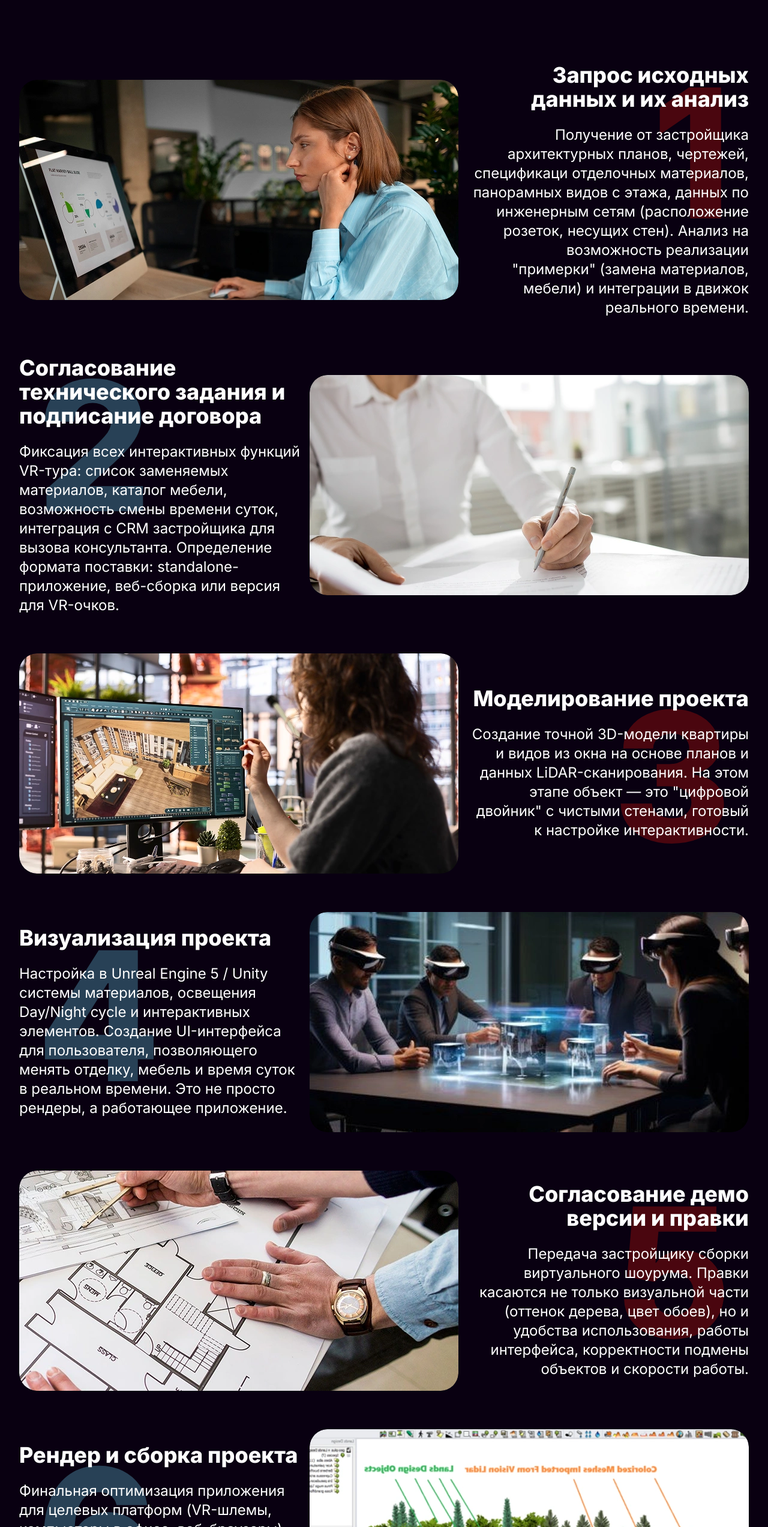
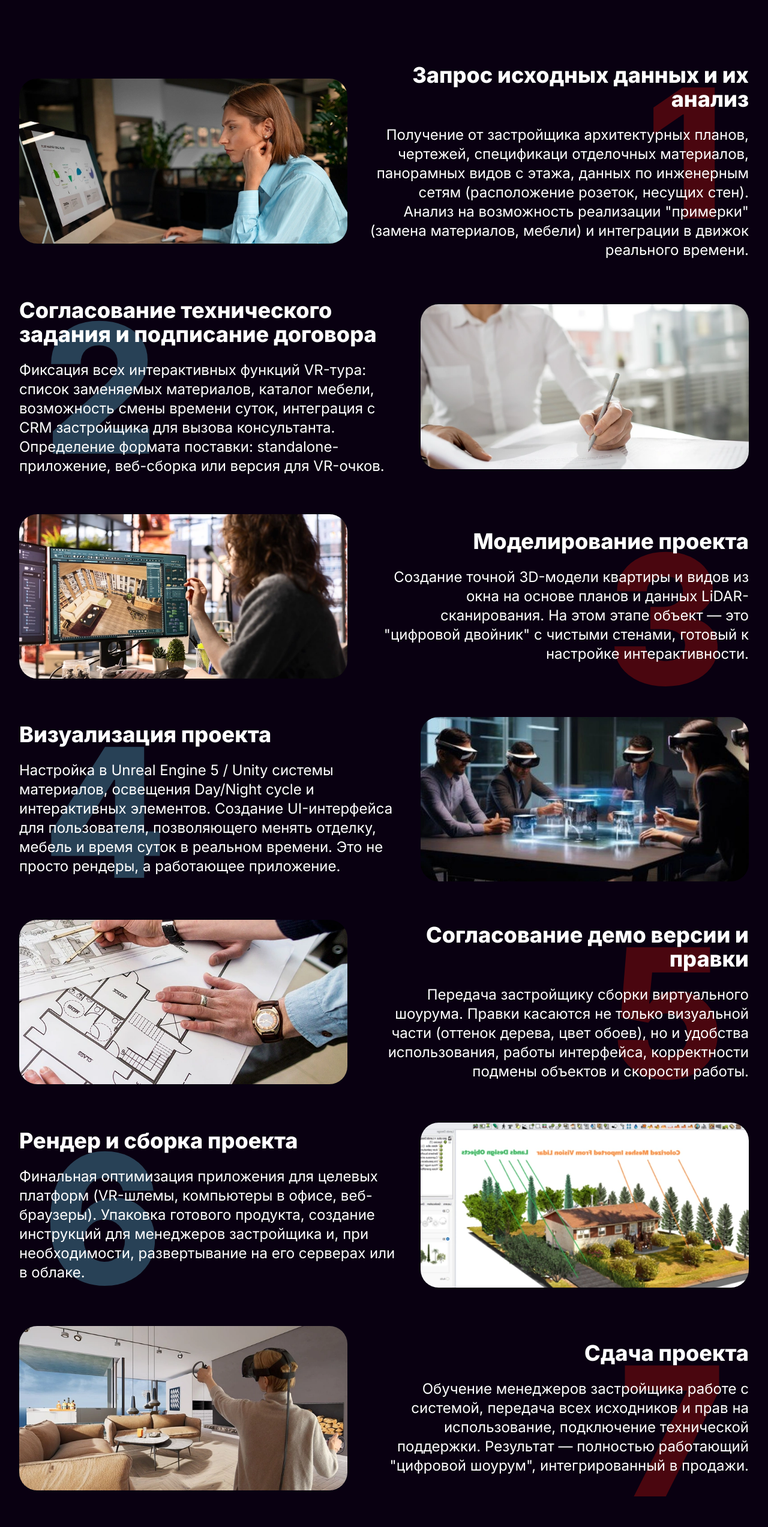
Before and after one commit to sense-and-home/sense-and-home-client, a React (Vite) app: page / in a window 1280 px wide. Shown: the part 1821-4366 px from the top of the page at 60% size. Built offline with nearby package versions, Linux system fonts and the light colour scheme; no server answers.

Commit message:
fix: steps section image and text sizing and margins

```diff
--- a/src/sections/StepsSection.tsx
+++ b/src/sections/StepsSection.tsx
@@ -16,9 +16,9 @@ export function StepsSection() {
         Этапы работ
       </h2>
 
-      <div className="flex flex-col items-center gap-4 lg:flex-row">
+      <div className="flex flex-col items-center gap-8 lg:flex-row">
         <img
-          className="rounded-secondary w-full max-w-md lg:max-w-none lg:grow-0 lg:basis-1/3"
+          className="rounded-secondary h-auto w-full max-w-full object-cover lg:max-w-[45%]"
           src={Showcase1}
           alt=""
         />
@@ -44,7 +44,7 @@ export function StepsSection() {
         </div>
       </div>
 
-      <div className="flex flex-col items-center gap-4 lg:flex-row">
+      <div className="flex flex-col items-center gap-8 lg:flex-row">
         <div className="relative order-2 w-full lg:order-1 lg:w-auto">
           <div className="relative z-10 text-center lg:text-left">
             <h3 className="mb-4 text-2xl font-extrabold md:mb-6 md:text-3xl lg:text-4xl">
@@ -66,15 +66,15 @@ export function StepsSection() {
         </div>
 
         <img
-          className="rounded-secondary order-1 w-full max-w-md lg:order-2 lg:max-w-none lg:grow-0 lg:basis-1/3"
+          className="rounded-secondary order-1 h-auto w-full max-w-full object-cover lg:order-2 lg:max-w-[45%]"
           src={Showcase2}
           alt=""
         />
       </div>
 
-      <div className="flex flex-col items-center gap-4 lg:flex-row">
+      <div className="flex flex-col items-center gap-8 lg:flex-row">
         <img
-          className="rounded-secondary w-full max-w-md lg:max-w-none lg:grow-0 lg:basis-1/3"
+          className="rounded-secondary h-auto w-full max-w-full object-cover lg:max-w-[45%]"
           src={Showcase3}
           alt=""
         />
@@ -99,7 +99,7 @@ export function StepsSection() {
         </div>
       </div>
 
-      <div className="flex flex-col items-center gap-4 lg:flex-row">
+      <div className="flex flex-col items-center gap-8 lg:flex-row">
         <div className="relative order-2 w-full lg:order-1 lg:w-auto">
           <div className="relative z-10 text-center lg:text-left">
             <h3 className="mb-4 text-2xl font-extrabold md:mb-6 md:text-3xl lg:text-4xl">
@@ -121,15 +121,15 @@ export function StepsSection() {
         </div>
 
         <img
-          className="rounded-secondary order-1 w-full max-w-md lg:order-2 lg:max-w-none lg:grow-0 lg:basis-1/3"
+          className="rounded-secondary order-1 h-auto w-full max-w-full object-cover lg:order-2 lg:max-w-[45%]"
           src={Showcase4}
           alt=""
         />
       </div>
 
-      <div className="flex flex-col items-center gap-4 lg:flex-row">
+      <div className="flex flex-col items-center gap-8 lg:flex-row">
         <img
-          className="rounded-secondary w-full max-w-md lg:max-w-none lg:grow-0 lg:basis-1/3"
+          className="rounded-secondary h-auto w-full max-w-full object-cover lg:max-w-[45%]"
           src={Showcase5}
           alt=""
         />
@@ -154,7 +154,7 @@ export function StepsSection() {
         </div>
       </div>
 
-      <div className="flex flex-col items-center gap-4 lg:flex-row">
+      <div className="flex flex-col items-center gap-8 lg:flex-row">
         <div className="relative order-2 w-full lg:order-1 lg:w-auto">
           <div className="relative z-10 text-center lg:text-left">
             <h3 className="mb-4 text-2xl font-extrabold md:mb-6 md:text-3xl lg:text-4xl">
@@ -175,15 +175,15 @@ export function StepsSection() {
         </div>
 
         <img
-          className="rounded-secondary order-1 w-full max-w-md lg:order-2 lg:max-w-none lg:grow-0 lg:basis-1/3"
+          className="rounded-secondary order-1 h-auto w-full max-w-full object-cover lg:order-2 lg:max-w-[45%]"
           src={Showcase6}
           alt=""
         />
       </div>
 
-      <div className="flex flex-col items-center gap-4 lg:flex-row">
+      <div className="flex flex-col items-center gap-8 lg:flex-row">
         <img
-          className="rounded-secondary w-full max-w-md lg:max-w-none lg:grow-0 lg:basis-1/3"
+          className="rounded-secondary h-auto w-full max-w-full object-cover lg:max-w-[45%]"
           src={Showcase7}
           alt=""
         />
```
